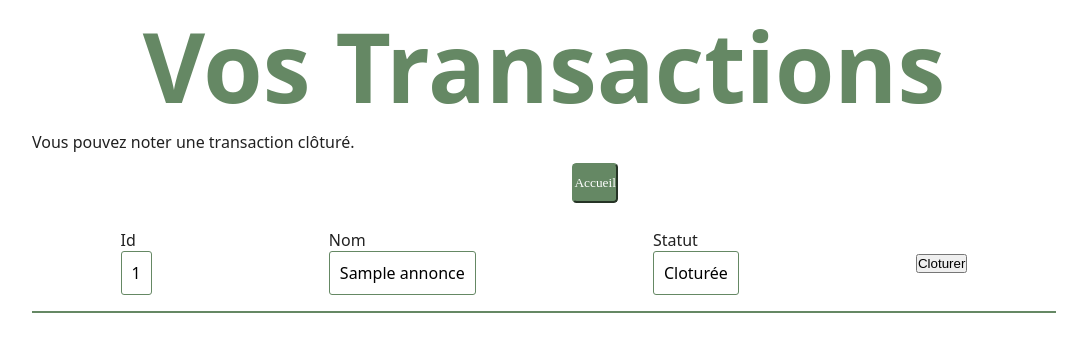
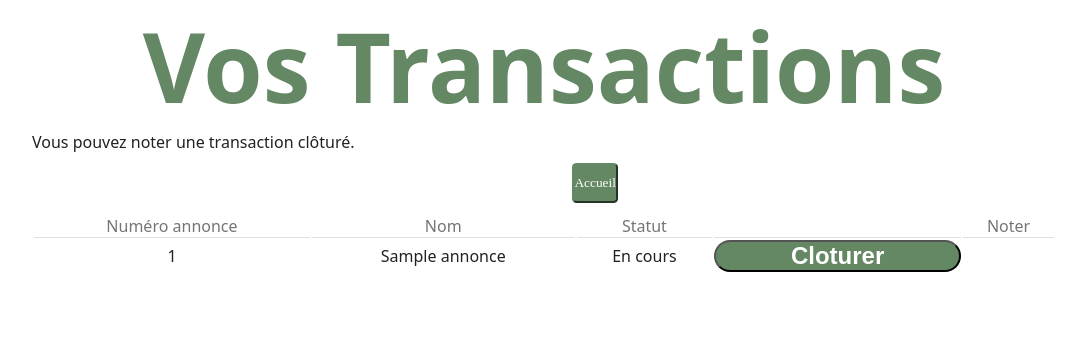
Before and after one commit to Synnly/Ecopret-public, a Symfony app: template ecopret/templates/mes_transactions/index.html.twig in a window 1280 px wide. Shown: the part 57-409 px from the top of the page, without its empty margins (96-1183 px from the left). Run offline with Twig, Linux system fonts and the light colour scheme; the template is opened without the code that fills it: most values are stand-ins (such as "Sample title", 1, 10 or a date in 2020); some libraries are stand-ins or nearby versions.

Commit message:
Fix des transactions

```diff
--- a/ecopret/public/css/transaction.css
+++ b/ecopret/public/css/transaction.css
@@ -104,13 +104,21 @@ a {
 button {
     margin: 0 2vw 5vh;
 }
+
 .cloturer {
     display: flex;
     flex-flow: column;
     justify-content: center;
-
+    align-content: center;
 }
 
 .cloturer button {
     margin: 0;
+    text-decoration: none;
+    background-color: #658864;
+    color: white;
+    font-size: 1.5em;
+    font-weight: 900;
+    border-radius: 30px;
+    padding: 0 10px;
 }
--- a/ecopret/src/Controller/MesTransactionsController.php
+++ b/ecopret/src/Controller/MesTransactionsController.php
@@ -20,8 +20,7 @@ class MesTransactionsController extends AbstractController
     #[Route('/mes/transactions', name: 'app_mes_transactions')]
     public function index(Request $request, EntityManagerInterface $entityManager): Response
     {
-        $compte = $entityManager->getRepository(Compte::class)->findOneBy(['id'=>$this->getUser()]);
-        $utilisateur = $entityManager->getRepository(Utilisateur::class)->findOneBy(['noCompte' => $compte->getId()]);
+        $utilisateur = $entityManager->getRepository(Utilisateur::class)->findOneBy(['noCompte' => $this->getUser()]);
         $prestataire = $entityManager->getRepository(Prestataire::class)->findOneBy(['noUtisateur' => $utilisateur]);
 
         $transactionsUtilisateur = array_reverse($entityManager->getRepository(Transaction::class)->findBy(['Client' => $utilisateur]));
@@ -56,7 +55,6 @@ class MesTransactionsController extends AbstractController
             'user' => $this->getUser(),
             'florins' => $user->getNbFlorains(),
             'nbNotif' => $nbNotif,
-            'transactions' => $transactions
         ]);
     }
 }
--- a/ecopret/templates/mes_transactions/index.html.twig
+++ b/ecopret/templates/mes_transactions/index.html.twig
@@ -28,36 +28,42 @@
         <div id="boutons">
             <button class="home-btn" onclick="back()">Accueil</button>
         </div>
+        <table id="table" class="table table-hover table-mc-light-blue">
+            <thead>
+            <tr>
+                <th>Numéro annonce</th>
+                <th>Nom</th>
+                <th>Statut</th>
+                <th></th>
+                <th>Noter</th>
+            </tr>
+            </thead>
+            <tbody>
+            {% for transaction in transactions %}
+                <tr  data-transaction-id="{{ transaction.getId() }}">
+                    <td data-title="id">{{ transaction.getId() }}</td>
+                    <td data-title="nom">{{ transaction.getAnnonce().getNomAnnonce() }}</td>
+                    {% if transaction.isEstCloture() == '0' %}
+                        <td data-title="statut">En cours</td>
+                        <td><a class="cloturer" href="/{{ transaction.annonce.EstUnEmprunt ? "fin" : "retour" }}/{{ transaction.id }}"><button>Cloturer</button></a></td>
+                        <td></td>
+                    {% elseif transaction.isEstCloture() == '1' %}
+                        {% if transaction.isEstNote() != '1' %}
+                            <td data-title="statut">Clôturé</td>
+                            <td><a class="cloturer" href="/{{ transaction.annonce.EstUnEmprunt ? "fin" : "retour" }}/{{ transaction.id }}"><button>Cloturer</button></a></td>
+                            <td><a href="{{ path('noter', {'idTransaction': transaction.getId()}) }}" class="noter">Noter</a></td>
+                        {% elseif transaction.isEstNote() == '1' %}
+                            <td data-title="statut">Clôturé</td>
+                            <td></td>
+                            <td data-title="statut">Déjà noté</td>
+                        {% endif %}
+                    {% endif %}
 
-        {% if transactions %}
-            {% for transaction in transactions %}
-                {% if transaction %}
-                    <div class="transaction">
-                        <div>
-                            <p>Id</p>
-                            <p class="id_transaction">{{ transaction.id }}</p>
-                        </div>
-                        <div>
-                            <p>Nom</p>
-                            <p class="nom_annonce">{{ transaction.annonce.NomAnnonce }}</p>
-                        </div>
-                        <div>
-                            <p>Statut</p>
-                            <p class="statut">{{ (transaction.EstCloture ? "Cloturée" : "En cours") }}</p>
-                        </div>
-                        <div class="cloturer">
-                            {% if transaction.annonce.prestataire.noUtisateur.noCompte == app.user and not  transaction.annonce.EstUnEmprunt %}
-                                <a href="/retour/{{ transaction.id }}"><button>Cloturer</button></a>
-                            {% elseif transaction.client.noCompte == app.user and transaction.annonce.EstUnEmprunt %}
-                                <a href="/fin/{{ transaction.id }}"><button>Cloturer</button></a>
-                            {% endif %}
-                        </div>
-                    </div>
-                {% endif %}
+                </tr>
             {% endfor %}
-        {% else %}
-            <p>Vous n'avez pas effectué de transactions</p>
-        {% endif %}
+            </tbody>
+        </table>
+
     </div>
 
 {% endblock %}
```
